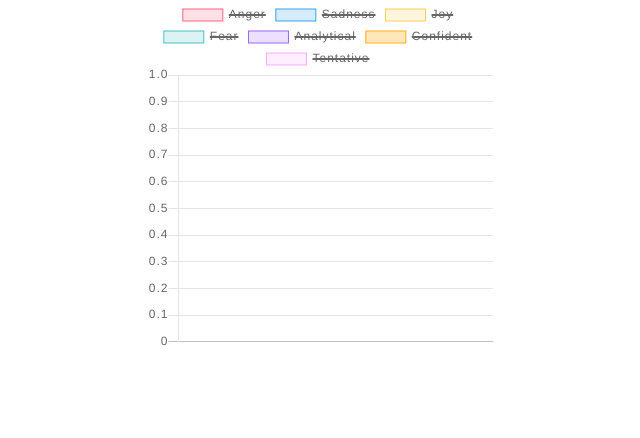
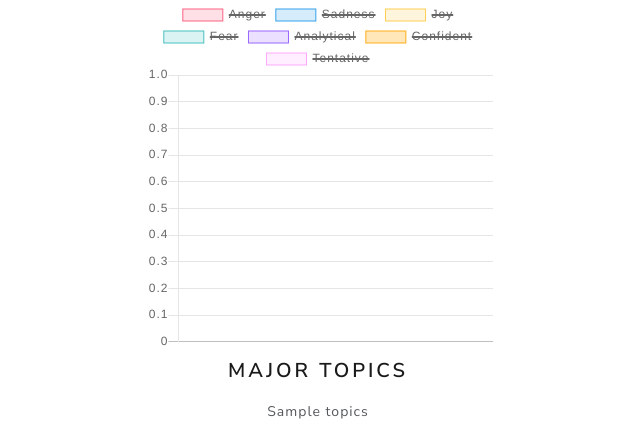
Before and after one commit to MikeBao99/TextCompanion, a Python web app: template app/templates/base.html in a window 1280 px wide. Shown: the part 609-1047 px from the top of the page, without its empty margins (322-962 px from the left). Before the commit the page ends 954 px from the top, so only its background shows below. Run offline with Jinja, Linux system fonts and the light colour scheme; the template is opened without the code that fills it: most values are stand-ins (such as "Sample title", 1, 10 or a date in 2020); some libraries are stand-ins or nearby versions.

Commit message:
new feature

```diff
--- a/app/templates/about.html
+++ b/app/templates/about.html
@@ -70,7 +70,7 @@
 
 
 <div class="container col-md-12 text-center top30"><h2>About Us</h2></div>
-<div class="container col-md-8 offset-md-2"><p>Mike Bao and Timothy Li are both current students at Harvard University studying computer science. Mutual interests include coding, sports, music, and chasing girls.</p></div>
+<div class="container col-md-6 offset-md-3"><p>Mike Bao and Timothy Li are both current students at Harvard University studying computer science. Mutual interests include coding, sports, music, and chasing girls.</p></div>
 
     </body>
 </html>
--- a/app/templates/base.html
+++ b/app/templates/base.html
@@ -96,6 +96,13 @@
 <div class="col-md-12 text-center top10"><h4>Overall Sentiment</h4></div>
 <div class="row"> <div class="col-md-4"></div><div class="col-md-4 top10"><canvas id="myChart" width="10" height="10"></canvas></div></div>
 
+<div class="row">
+    <div class="col-md-12 text-center top10">
+        <h4>Major Topics</h4>
+    </div>
+    <div class = "col-md-12 text-center top10"><p>{{topics}}</p></div>
+</div>
+
 <script>
 var ctx = document.getElementById("myChart").getContext('2d');
 var myChart = new Chart(ctx, {
--- a/app/views.py
+++ b/app/views.py
@@ -18,9 +18,9 @@ def file_allowed(file):
 @views.route('/', methods=["GET", "POST"])
 def homepage():
 	if request.method == "POST":
-		return render_template('homepage.html', WordCount = sent.colorText(request.form.get("emailtext")), piechart = str(sent.sentList(request.form.get("emailtext"))))
+		return render_template('homepage.html', WordCount = sent.colorText(request.form.get("emailtext")), piechart = str(sent.sentList(request.form.get("emailtext"))), topics = sent.analyzeText(request.form.get("emailtext")))
 	else:
-		return render_template('homepage.html', WordCount = "", piechart = "[0,0,0,0,0,0,0]")
+		return render_template('homepage.html', WordCount = "", piechart = "[0,0,0,0,0,0,0]", topics = "")
 
 @views.route('/about')
 def about():
--- a/requirements.txt
+++ b/requirements.txt
@@ -14,3 +14,4 @@ urllib3==1.22
 wsgiref==0.1.2
 boto3==1.4.5
 watson-developer-cloud
+textrazor
```
Also changed, not shown: app/sent.py (+12 -0 lines).
